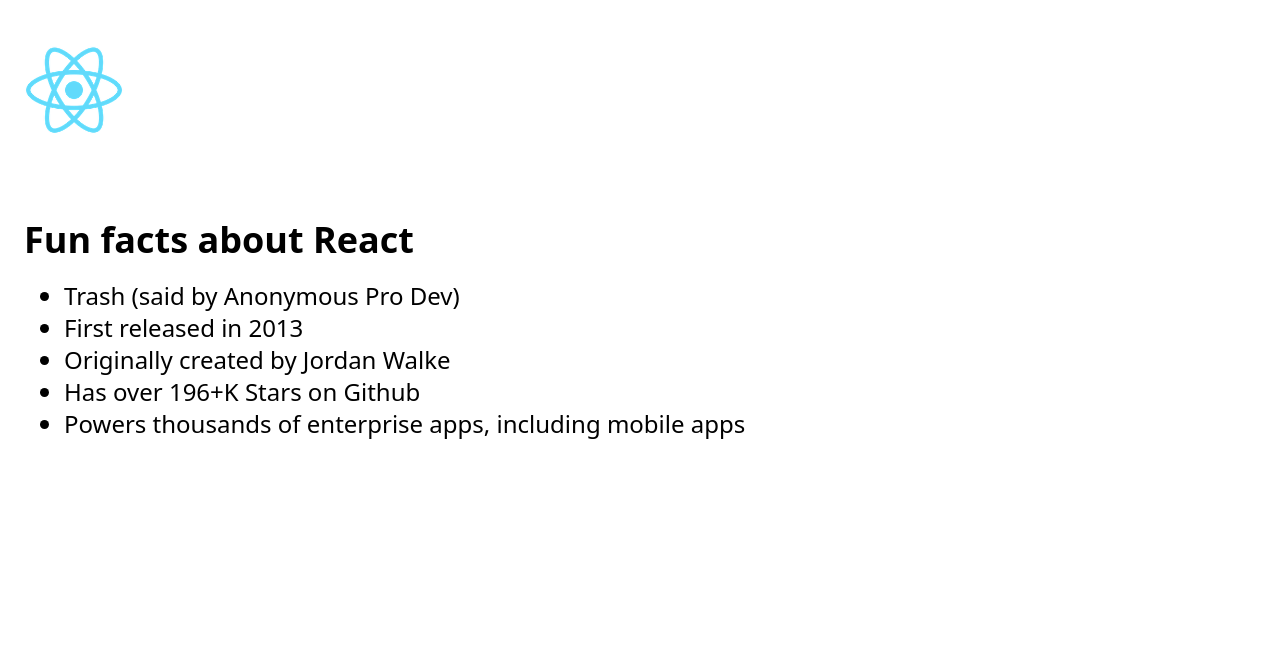
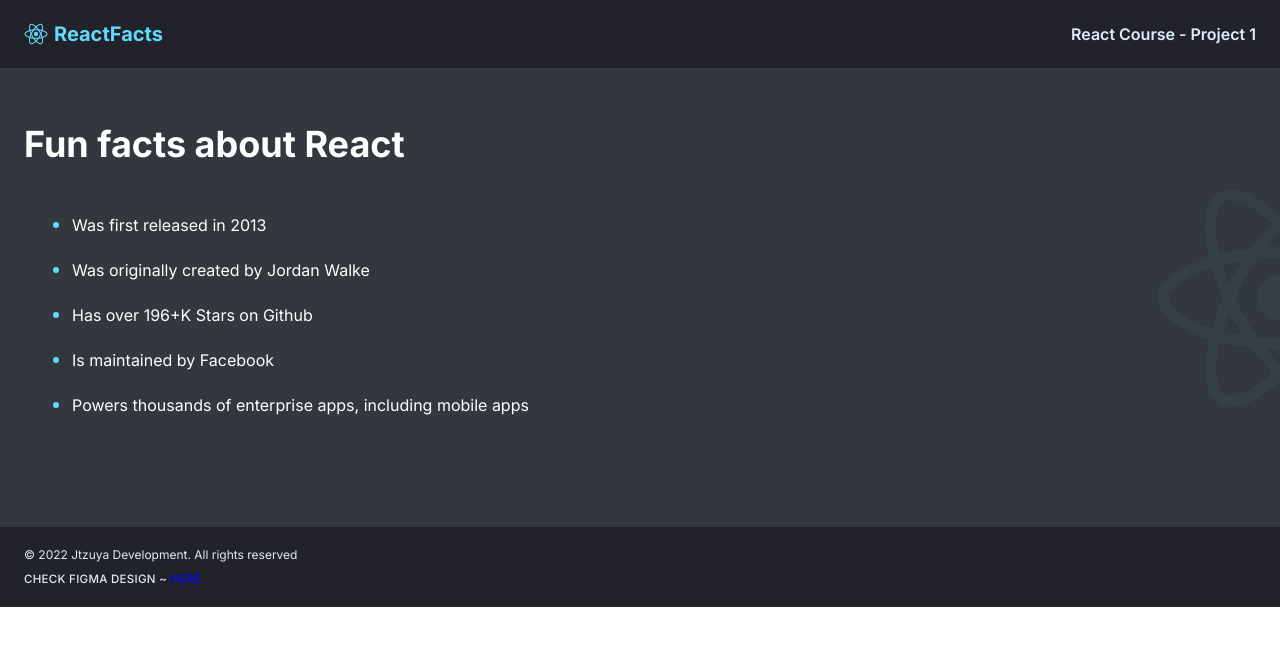
Before and after one commit to Jtzuya/ReactJS-Compilation-Guide, a React (Create React App) app: page / in a window 1280 px wide. Shown: the top 646 px of the page. Built offline with nearby package versions, Linux system fonts and the light colour scheme.

Commit message:
Project
No.1

```diff
--- a/public/index.html
+++ b/public/index.html
@@ -10,20 +10,10 @@
       content="Web site created using create-react-app"
     />
     <link rel="apple-touch-icon" href="%PUBLIC_URL%/logo192.png" />
-    <!--
-      manifest.json provides metadata used when your web app is installed on a
-      user's mobile device or desktop. See https://developers.google.com/web/fundamentals/web-app-manifest/
-    -->
     <link rel="manifest" href="%PUBLIC_URL%/manifest.json" />
-    <!--
-      Notice the use of %PUBLIC_URL% in the tags above.
-      It will be replaced with the URL of the `public` folder during the build.
-      Only files inside the `public` folder can be referenced from the HTML.
-
-      Unlike "/favicon.ico" or "favicon.ico", "%PUBLIC_URL%/favicon.ico" will
-      work correctly both with client-side routing and a non-root public URL.
-      Learn how to configure a non-root public URL by running `npm run build`.
-    -->
+    <link rel="preconnect" href="https://fonts.googleapis.com">
+    <link rel="preconnect" href="https://fonts.gstatic.com" crossorigin>
+    <link href="https://fonts.googleapis.com/css2?family=Inter:wght@400;500;600;700&display=swap" rel="stylesheet">
     <title>React App</title>
   </head>
   <body>
--- a/src/App.js
+++ b/src/App.js
@@ -1,15 +1,12 @@
+import React from 'react';
+import { Navbar, MainContent, Footer } from './components/index'
+
 const App = () => {
     return (
-        <div className="max-w-screen-2xl mr-auto ml-auto px-6 pt-10">
-            <img src={require('./assets/images/logo192.png')} width="100" height="100" alt="" className="logo" />
-            <h1 className="text-4xl font-bold mt-20">Fun facts about React</h1>
-            <ul className="list-disc text-2xl font-medium mt-5 pl-10">
-                <li>Trash (said by Anonymous Pro Dev)</li>
-                <li>First released in 2013</li>
-                <li>Originally created by Jordan Walke</li>
-                <li>Has over 196+K Stars on <a href="https://github.com/facebook/react">Github</a></li>
-                <li>Powers thousands of enterprise apps, including mobile apps</li>
-            </ul>
+        <div className="max-w-screen-2xl mr-auto ml-auto">
+            <Navbar />
+            <MainContent />
+            <Footer />
         </div>
     )
 }
--- a/src/assets/index.css
+++ b/src/assets/index.css
@@ -2,8 +2,16 @@
 @tailwind components;
 @tailwind utilities;
 
-@layer base {
-    ul {
-        list-style: revert;
+@layer components {
+    ul li::marker {
+        @apply text-react-blue-light;
     }
 }
+
+ul li::marker {
+    font-size: 1.25rem;
+}
+
+ul li:not(:last-of-type) {
+    padding-bottom: 1.25rem;
+}
--- /dev/null
+++ b/src/components/Footer.jsx
@@ -0,0 +1,15 @@
+import React from 'react'
+
+const Footer = () => {
+  return (
+    // HTML Entities docs (i.e ⓒ) https://www.w3schools.com/html/html_entities.asp
+    <footer>
+      <div className="px-6 py-5 bg-react-blue-dark text-xs font-body text-react-blue-light-2">
+        &copy; 2022 Jtzuya Development. All rights reserved
+        <p className="pt-2 font-body font-medium tracking-wide uppercase text-[11.5px]">Check Figma design ~ <a className="decoration-none text-blue" target="blank" href="https://www.figma.com/proto/L76SgGAglpcOmwCane0iQe/ReactFacts-(Copy)?page-id=0%3A1&node-id=0%3A4&viewport=309%2C315%2C0.75&scaling=min-zoom">here</a></p>
+      </div>
+    </footer>
+  )
+}
+
+export default Footer
--- /dev/null
+++ b/src/components/MainContent.jsx
@@ -0,0 +1,23 @@
+import React from 'react'
+import logo from '../assets/images/logo512.png'
+
+const MainContent = () => {
+  return (
+    <section>
+      <div className="px-6 min-h-custom bg-react-body relative overflow-x-hidden py-14">
+        <h1 className="text-4xl body font-body font-bold text-white">Fun facts about React</h1>
+        <ul className="list-disc text-base text-white font-body font-normal mt-12 ml-6 mr-20 sm:ml-12 sm:mr-[86px]">
+          <li>Was first released in 2013</li>
+          <li>Was originally created by Jordan Walke</li>
+          <li>Has over 196+K Stars on <a href="https://github.com/facebook/react">Github</a></li>
+          <li>Is maintained by Facebook</li>
+          <li>Powers thousands of enterprise apps, including mobile apps</li>
+        </ul>
+
+        <img src={ logo } alt="React Logo" className="h-64 w-64 opacity-5 absolute -right-32 top-1/2 -translate-y-1/2" />
+      </div>
+    </section>
+  )
+}
+
+export default MainContent
--- /dev/null
+++ b/src/components/Navbar.jsx
@@ -0,0 +1,18 @@
+import React from 'react'
+import logo from '../assets/images/logo192.png'
+
+const Navbar = () => {
+  return (
+    <header>
+      <div className="flex flex-col items-start sm:flex-row md:items-center justify-between gap-2 shadow-lg py-5 px-6 bg-react-blue-dark">
+        <div className="flex gap-1.5 items-center">
+          <img src={ logo } alt="React Logo" className="logo w-6 h-6" />
+          <h1 className="text-react-blue-light text-xl font-body font-bold">ReactFacts</h1>
+        </div>
+        <div className="text-react-blue-light-2 font-body font-semibold">React Course - Project 1</div>
+      </div>
+    </header>
+  )
+}
+
+export default Navbar
--- a/src/components/index.js
+++ b/src/components/index.js
@@ -0,0 +1,6 @@
+// Each 'index.js' file in each folder will stand as the main js file for all exported functions
+import { default as Navbar } from './Navbar'
+import { default as MainContent } from './MainContent'
+import { default as Footer } from './Footer'
+
+export { Navbar, MainContent, Footer }
--- a/src/index.js
+++ b/src/index.js
@@ -1,11 +1,13 @@
 import React from 'react'
-import ReactDOM from 'react-dom'
+// import ReactDOM from 'react-dom'
+import { createRoot } from 'react-dom/client'
 import { App } from './App'
 import './assets/index.css'
 
-ReactDOM.render(
+const container = document.getElementById('root')
+const root = createRoot(container)
+root.render(
     <React.StrictMode>
         <App />
-    </React.StrictMode>,
-    document.getElementById('root')
+    </React.StrictMode>
 )
--- a/tailwind.config.js
+++ b/tailwind.config.js
@@ -1,6 +1,8 @@
 /**
  * @type {import('tailwindcss').Config}
 */
+const colors = require('tailwindcss/colors')
+
 module.exports = {
   content: [
     "./src/**/*.{js,jsx,ts,tsx}",
@@ -9,6 +11,20 @@
     listStyleType: {
       disc: 'disc'
     },
+    colors: {
+      'react-blue-light': '#61DAFB',
+      'react-blue-light-2': '#DEEBF8',
+      'react-blue-dark': '#21222A',
+      'react-body': '#33373E',
+      'white': '#ffffff',
+      'blue': 'blue'
+    },
+    fontFamily: {
+      'body': ['Inter', 'sans-serif']
+    },
+    minHeight: {
+      'custom': '459px'
+    },
     extend: {},
   },
   plugins: [],
```
Also changed, not shown: public/logo192.png (added), src/assets/images/logo512.png (added), src/components/Banner.js (deleted), src/components/Navbar.js (deleted).
